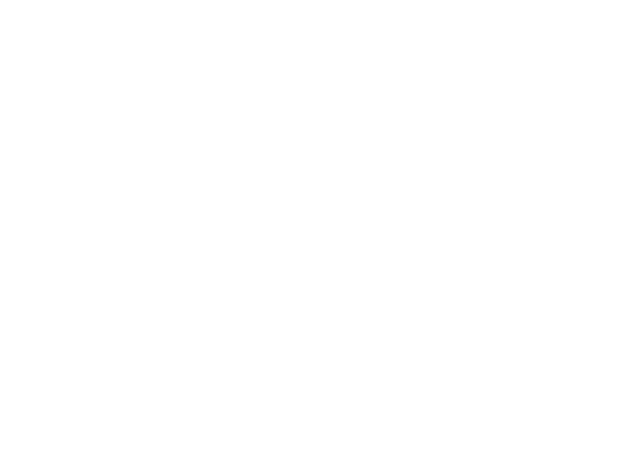
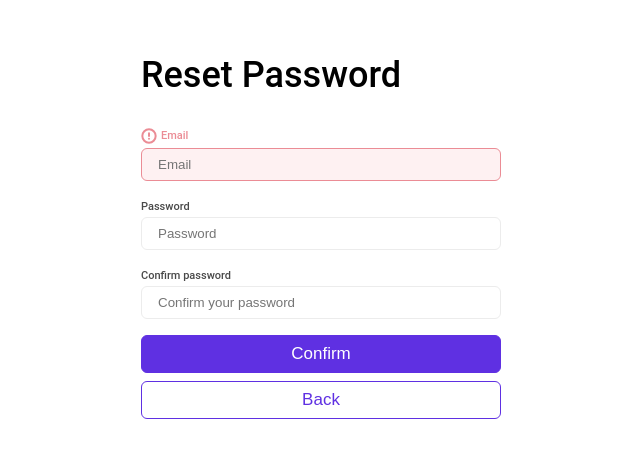
Before and after one commit to Thomasevano/design-system-hetic, a Vue app: page /reset in a window 1280 px wide. Before the commit this address had no page. Shown: the part 164-622 px from the top of the page, without its empty margins (319-959 px from the left). Built offline with nearby package versions, Linux system fonts and the light colour scheme.

Commit message:
feat(ResetPassword): Add reset password page

```diff
--- /dev/null
+++ b/src/pages/ResetPassword.vue
@@ -0,0 +1,29 @@
+<template>
+  <div class="form-page">
+    <h1 class="title">Reset Password</h1>
+    <Form class="reset-password-form">
+      <TextField label="Email" placeholder="Email" inputState="error" />
+      <TextField label="Password" placeholder="Password" />
+      <TextField label="Confirm password" placeholder="Confirm your password" />
+      <my-button text="Confirm" typeButton="primary" />
+      <my-button text="Back" typeButton="secondary" />
+    </Form>
+  </div>
+</template>
+
+<script>
+import '../styles/main.scss';
+import MyButton from "../components/Button/Button.vue";
+import TextField from "../components/TextField/TextField.vue";
+import { Form } from 'vee-validate';
+
+export default {
+  name: "ResetPassword",
+
+  components: {
+    MyButton,
+    TextField,
+    Form,
+  },
+};
+</script>
--- a/src/router/index.js
+++ b/src/router/index.js
@@ -2,6 +2,7 @@ import { createRouter, createWebHistory } from 'vue-router';
 import Home from '../pages/Home.vue';
 import Register from '../pages/Register.vue';
 import Login from '../pages/Login.vue';
+import ResetPassword from '../pages/ResetPassword.vue';
 
 const routes = [
   {
@@ -19,6 +20,11 @@ const routes = [
     name: 'Login',
     component: Login,
   },
+  {
+    path: '/reset',
+    name: 'ResetPassword',
+    component: ResetPassword,
+  },
 ]
 const router = createRouter({
   history: createWebHistory(),
--- a/src/styles/main.scss
+++ b/src/styles/main.scss
@@ -28,6 +28,12 @@ html {
       margin-top: $large-space;
     }
   }
+  .reset-password-form {
+    margin-top: $regular-space;
+    .button--secondary {
+      margin-top: $tiny-space;
+    }
+  }
 }
 
 @media (min-width: 767px) {
@@ -40,5 +46,8 @@ html {
   .form-page {
     padding: 0;
     width: 360px;
+    .reset-password-form {
+      margin-top: 2 * $small-space;
+    }
   }
 }
```
